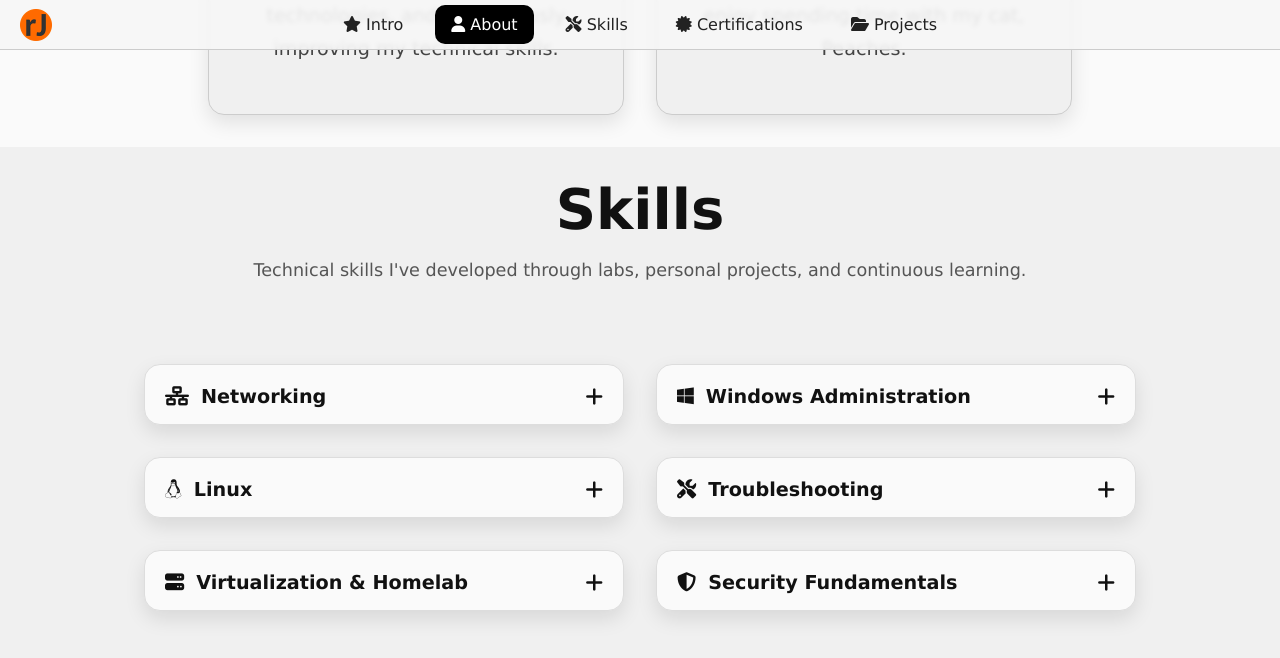
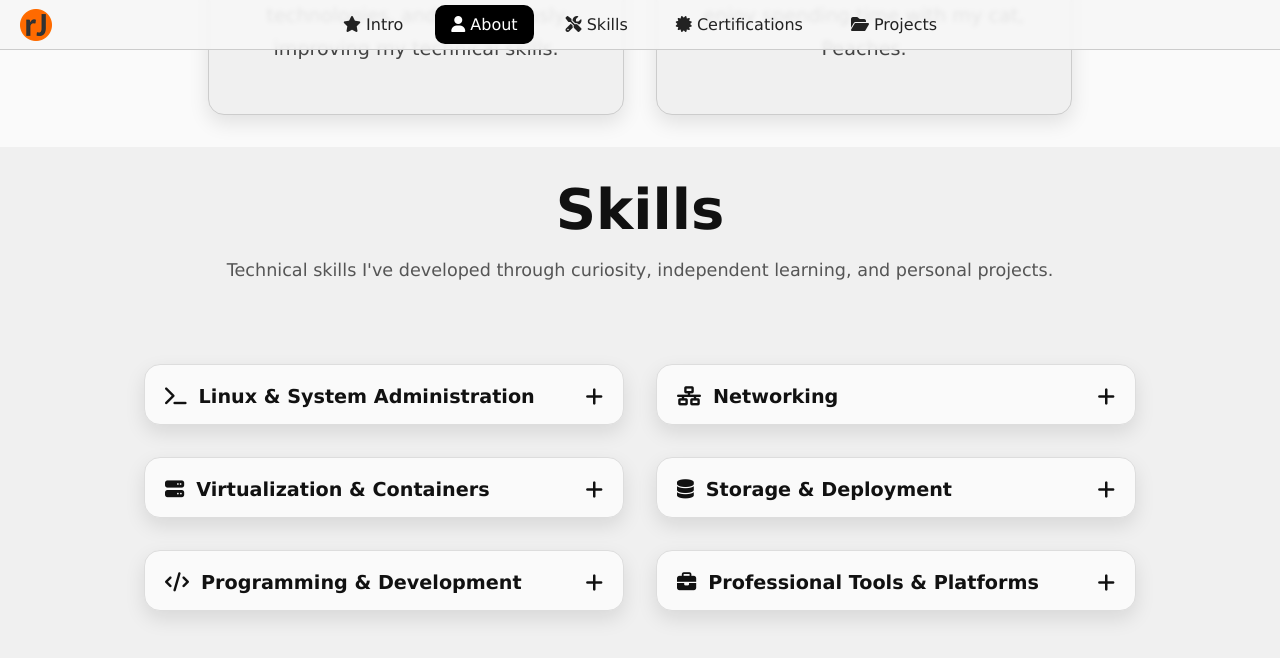
Before and after one commit to rojarida/rojarida.github.io, a Jekyll site: the page built from index.html, in a window 1280 px wide and 900 px high, scrolled down 1980 px. Shown: the top 658 px of the window. Built offline with Jekyll 4.4.1, drawn with Linux system fonts in a browser that asks for light colours; part of the change alters nothing that is shown.

Commit message:
Refine technical skills and categories

```diff
--- a/_data/skills.yml
+++ b/_data/skills.yml
@@ -1,69 +1,70 @@
 ---
 title: Skills
-description: Technical skills I've developed through labs, personal projects, and continuous learning.
+description: >-
+  Technical skills I've developed through curiosity, independent learning, and personal projects.
 categories:
+  - name: Linux & System Administration
+    icon: fa-solid fa-terminal
+    skills:
+      - RHEL / Ubuntu
+      - Package Management
+      - Users, Groups & ACLs
+      - SELinux
+      - Filesystems
+      - Remote Administration
+      - System Troubleshooting
+      - systemd
+
   - name: Networking
     icon: fa-solid fa-network-wired
     skills:
       - TCP/IP
       - Subnetting
-      - Routing
-      - Switching
+      - Routing & Switching
       - DNS
       - DHCP
       - VLANs
+      - NAT
       - VPNs
-      - Wi-Fi
-      - Troubleshooting
+      - Firewall Configuration
+      - Network Troubleshooting
 
-  - name: Windows Administration
-    icon: fa-brands fa-windows
-    skills:
-      - Windows Server
-      - Active Directory
-      - Password Resets
-      - User & Group Management
-      - Group Policy
-      - Account Provisioning
-      - File Shares
-      - Remote Administration
-
-  - name: Linux
-    icon: fa-brands fa-linux
-    skills:
-      - Command Line
-      - File Management
-      - System Troubleshooting
-      - Networking Tools
-      - Log Analysis
-      - SSH
-
-  - name: Troubleshooting
-    icon: fa-solid fa-screwdriver-wrench
-    skills:
-      - Incident Triage
-      - Network Connectivity
-      - Service Failures
-      - Root Cause Analysis
-
-  - name: Virtualization & Homelab
+  - name: Virtualization & Containers
     icon: fa-solid fa-server
     skills:
-      - Hyper-V
-      - Oracle VirtualBox
-      - QEMU/KVM
-      - virt-manager
-      - pfSense VM
-      - Ubuntu Server
-      - Windows Server
+      - Proxmox VE
+      - VMware ESXi
+      - vSphere / vCenter
+      - KVM / QEMU
       - Virtual Networking
+      - Snapshots
 
-  - name: Security Fundamentals
-    icon: fa-solid fa-shield-halved
+  - name: Storage & Deployment
+    icon: fa-solid fa-database
     skills:
-      - Firewall Rules
-      - VPN Access
-      - Least Privilege
-      - Access Control
-      - Network Segmentation
-      - Secure Remote Access
+      - NAS / SAN
+      - RAID
+      - iSCSI
+      - NFS / SMB
+      - PXE Boot
+      - Disk Imaging & Recovery
+
+  - name: Programming & Development
+    icon: fa-solid fa-code
+    skills:
+      - Python
+      - C++
+      - Bash Scripting
+      - SQL
+      - PostgreSQL
+      - Git / GitHub
+
+  - name: Professional Tools & Platforms
+    icon: fa-solid fa-briefcase
+    skills:
+      - Salesforce
+      - Jira
+      - Confluence
+      - Glean
+      - Knowledge Base Systems
+      - Technical Documentation
```
